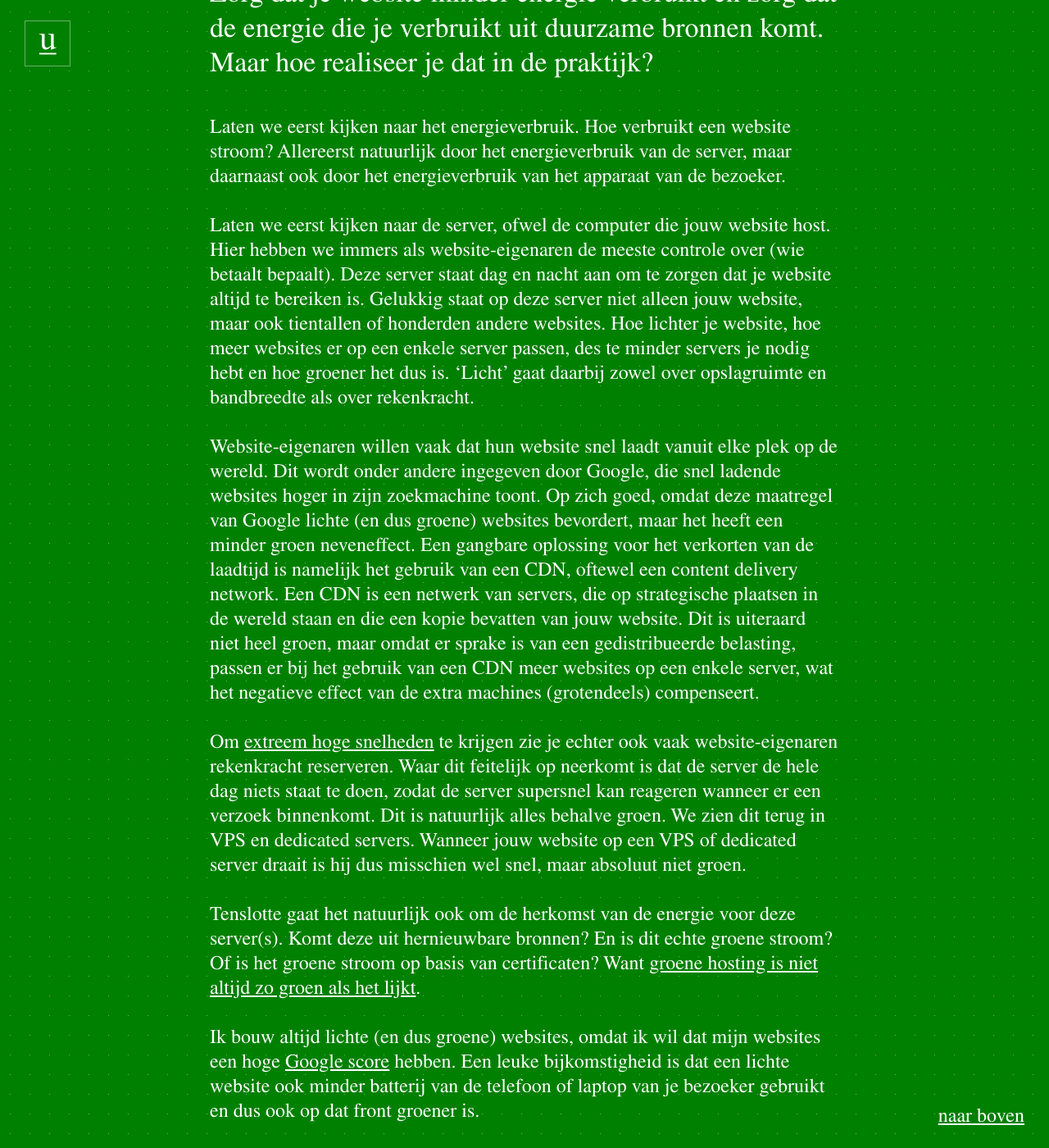
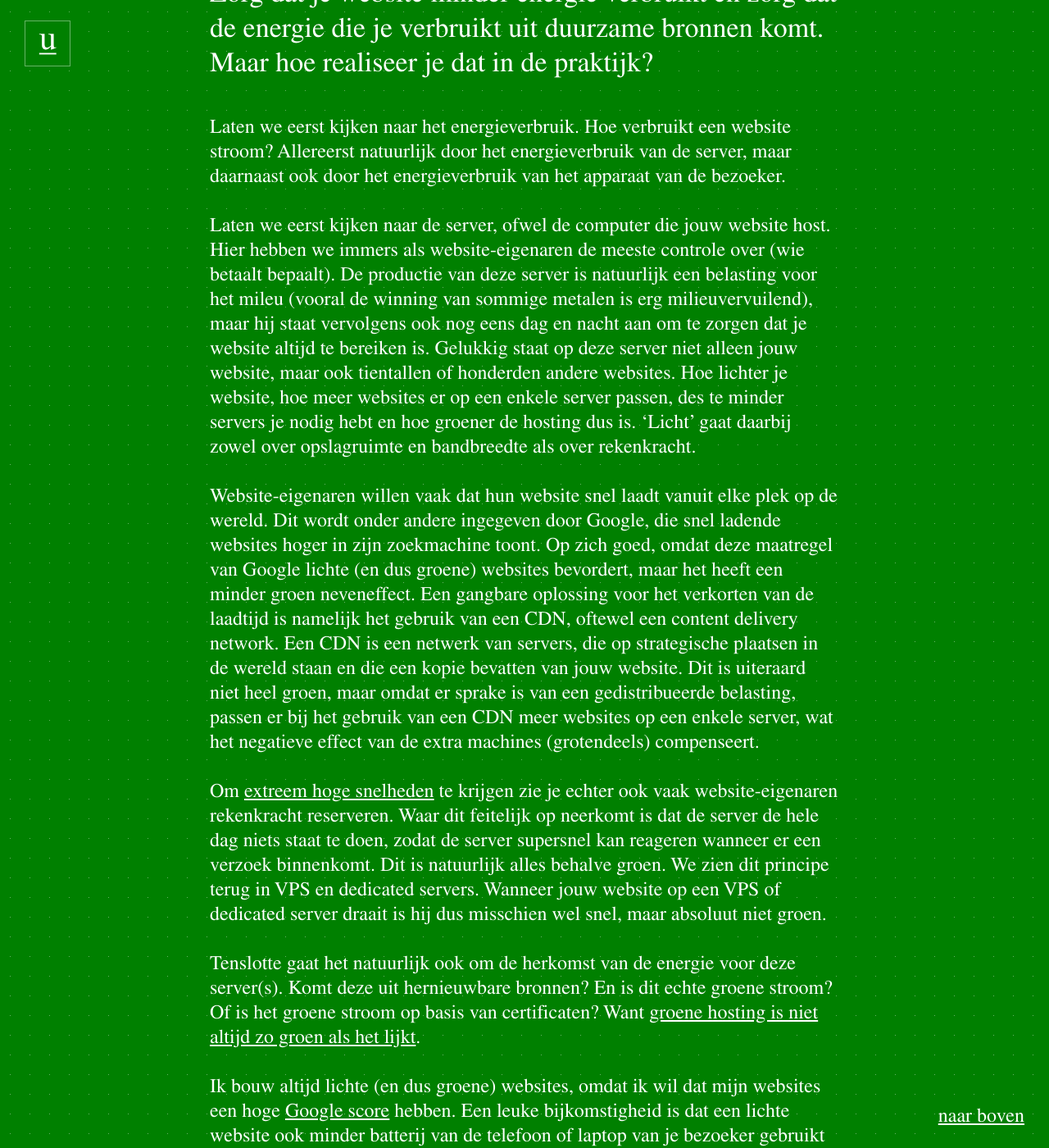
Before and after one commit to jhvanderschee/usecuewebsitenl, a Jekyll site: the page built from _posts/2019-08-21-een-groene-website.md, in a window 1280 px wide and 1400 px high, scrolled down 1101 px. Shown: the whole window at 82% size. Built offline with Jekyll 4.4.1, drawn with Linux system fonts in a browser that asks for light colours.

Commit message:
Update 2019-08-21-een-groene-website.md

```diff
--- a/_posts/2019-08-21-een-groene-website.md
+++ b/_posts/2019-08-21-een-groene-website.md
@@ -7,11 +7,11 @@ Groen is niet alleen goed voor je merk, maar ook belangrijker dan ooit. ICT is v
 
 Laten we eerst kijken naar het energieverbruik. Hoe verbruikt een website stroom? Allereerst natuurlijk door het energieverbruik van de server, maar daarnaast ook door het energieverbruik van het apparaat van de bezoeker.
 
-Laten we eerst kijken naar de server, ofwel de computer die jouw website host. Hier hebben we immers als website-eigenaren de meeste controle over (wie betaalt bepaalt). Deze server staat dag en nacht aan om te zorgen dat je website altijd te bereiken is. Gelukkig staat op deze server niet alleen jouw website, maar ook tientallen of honderden andere websites. Hoe lichter je website, hoe meer websites er op een enkele server passen, des te minder servers je nodig hebt en hoe groener het dus is. 'Licht' gaat daarbij zowel over opslagruimte en bandbreedte als over rekenkracht.
+Laten we eerst kijken naar de server, ofwel de computer die jouw website host. Hier hebben we immers als website-eigenaren de meeste controle over (wie betaalt bepaalt). De productie van deze server is natuurlijk een belasting voor het mileu (vooral de winning van sommige metalen is erg milieuvervuilend), maar hij staat vervolgens ook nog eens dag en nacht aan om te zorgen dat je website altijd te bereiken is. Gelukkig staat op deze server niet alleen jouw website, maar ook tientallen of honderden andere websites. Hoe lichter je website, hoe meer websites er op een enkele server passen, des te minder servers je nodig hebt en hoe groener de hosting dus is. 'Licht' gaat daarbij zowel over opslagruimte en bandbreedte als over rekenkracht.
 
 Website-eigenaren willen vaak dat hun website snel laadt vanuit elke plek op de wereld. Dit wordt onder andere ingegeven door Google, die snel ladende websites hoger in zijn zoekmachine toont. Op zich goed, omdat deze maatregel van Google lichte (en dus groene) websites bevordert, maar het heeft een minder groen neveneffect. Een gangbare oplossing voor het verkorten van de laadtijd is namelijk het gebruik van een CDN, oftewel een content delivery network. Een CDN is een netwerk van servers, die op strategische plaatsen in de wereld staan en die een kopie bevatten van jouw website. Dit is uiteraard niet heel groen, maar omdat er sprake is van een gedistribueerde belasting, passen er bij het gebruik van een CDN meer websites op een enkele server, wat het negatieve effect van de extra machines (grotendeels) compenseert.
 
-Om [extreem hoge snelheden](https://www.usecue.com/blog/websites-that-load-instantly/) te krijgen zie je echter ook vaak website-eigenaren rekenkracht reserveren. Waar dit feitelijk op neerkomt is dat de server de hele dag niets staat te doen, zodat de server supersnel kan reageren wanneer er een verzoek binnenkomt. Dit is natuurlijk alles behalve groen. We zien dit terug in VPS en dedicated servers. Wanneer jouw website op een VPS of dedicated server draait is hij dus misschien wel snel, maar absoluut niet groen.
+Om [extreem hoge snelheden](https://www.usecue.com/blog/websites-that-load-instantly/) te krijgen zie je echter ook vaak website-eigenaren rekenkracht reserveren. Waar dit feitelijk op neerkomt is dat de server de hele dag niets staat te doen, zodat de server supersnel kan reageren wanneer er een verzoek binnenkomt. Dit is natuurlijk alles behalve groen. We zien dit principe terug in VPS en dedicated servers. Wanneer jouw website op een VPS of dedicated server draait is hij dus misschien wel snel, maar absoluut niet groen.
 
 Tenslotte gaat het natuurlijk ook om de herkomst van de energie voor deze server(s). Komt deze uit hernieuwbare bronnen? En is dit echte groene stroom? Of is het groene stroom op basis van certificaten? Want [groene hosting is niet altijd zo groen als het lijkt](https://www.zaailingen.com/webhost-niet-zo-groen-als-lijkt/).
 
```
